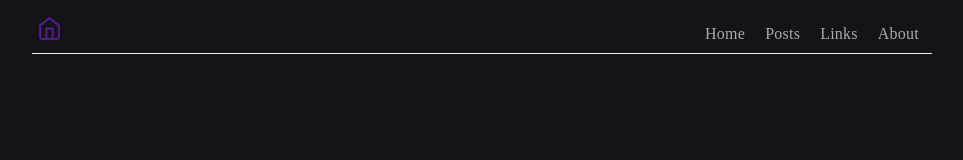
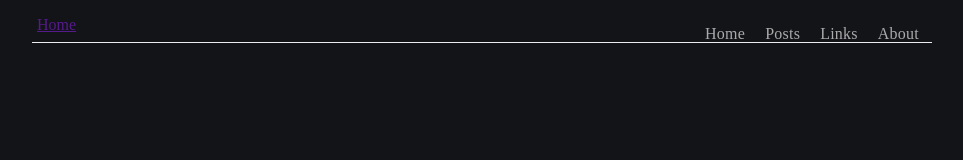
Before and after one commit to MarcosAoE/anotacoes-de-matematica, a plain HTML site: page index.html in a window 1280 px wide. Shown: the whole page, without its empty margins (158-1121 px from the left). Drawn offline with Linux system fonts and the light colour scheme.

Commit message:
Update index.html

```diff
--- a/index.html
+++ b/index.html
@@ -21,7 +21,6 @@
       .navbar{
         border-color: #1b1d25;
         height: auto;
-        list-style: none; /* Remove os marcadores de lista */
       }
       .menu-link{
         float: right;
@@ -35,7 +34,6 @@
         margin: 0px;
         color: #eaeaea;
         line-height: 2.25;
-        text-decoration: none;
         padding: 0rem .5rem;
         opacity: .7;
         letter-spacing: .015rem;
@@ -53,11 +51,7 @@
     <div class="container">
       <header>
         <div class="navbar">
-          <a href=""><svg xmlns="http://www.w3.org/2000/svg" width="25" height="25" viewBox="0 0 24 24" fill="none" stroke="currentColor" stroke-width="2" stroke-linecap="round" stroke-linejoin="round" class="feather feather-home">
-<title>Home</title>
-<path d="M3 9l9-7 9 7v11a2 2 0 0 1-2 2H5a2 2 0 0 1-2-2z"></path>
-<polyline points="9 22 9 12 15 12 15 22"></polyline>
-</svg></a>
+          <a href="">Home</a>
           <div class="menu-link">
             <ul>
               <li class="active">Home</li>
```
